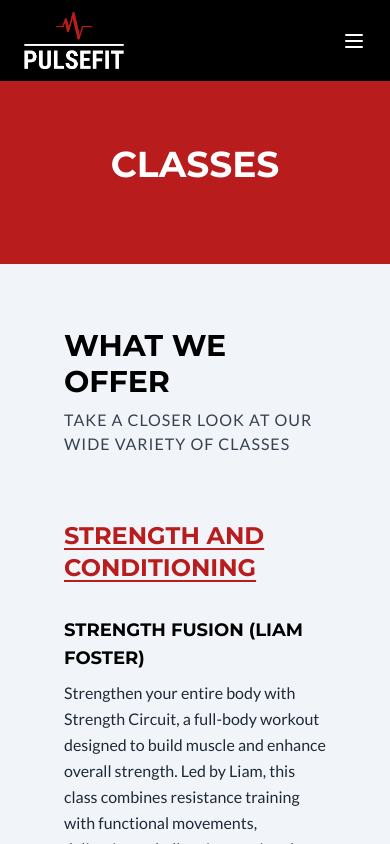
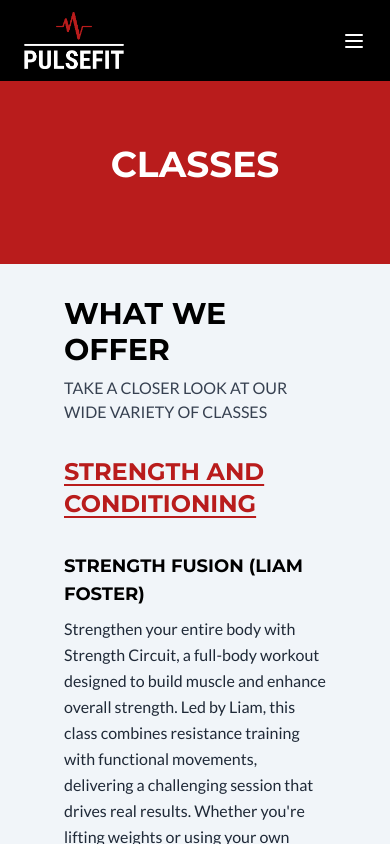
Before and after one commit to Quincy-Fer/pulse-fit, a Next.js app: page /classes in a window 390 px wide. Built offline with nearby package versions, Linux system fonts and the light colour scheme.

Commit message:
Final fixes for mobile version

```diff
--- a/components/classes/Calendar.tsx
+++ b/components/classes/Calendar.tsx
@@ -34,13 +34,13 @@ const Calendar = () => {
       <p className="uppercase tracking-[1px] text-gray-700 mb-4">
         Find out when your favorite class starts
       </p>
-      <div className="flex mb-8">
+      <div className="md:flex mb-8">
         <input
           type="text"
           placeholder="Search for a class..."
           value={searchTerm}
           onChange={(e) => setSearchTerm(e.target.value)}
-          className="p-2 border border-gray-400  mr-4"
+          className="p-2 border border-gray-400  mr-4 max-sm:mb-4"
         />
         <button
           onClick={handleSearch}
--- a/components/classes/Descriptions.tsx
+++ b/components/classes/Descriptions.tsx
@@ -3,9 +3,9 @@ import Image from "next/image";
 
 const Descriptions = () => {
   return (
-    <section className="px-16 pt-16">
+    <section className="px-16 pt-8 md:pt-16">
       <h3 className="text-3xl mb-2 lg:text-center w-full ">What We Offer</h3>
-      <p className="uppercase tracking-[1px] mb-16 lg:text-center text-gray-700  ">
+      <p className="uppercase md:tracking-[1px] mb-8 md:mb-16 lg:text-center text-gray-700  ">
         take a closer look at our wide variety of classes
       </p>
       {/* 1st category */}
```
